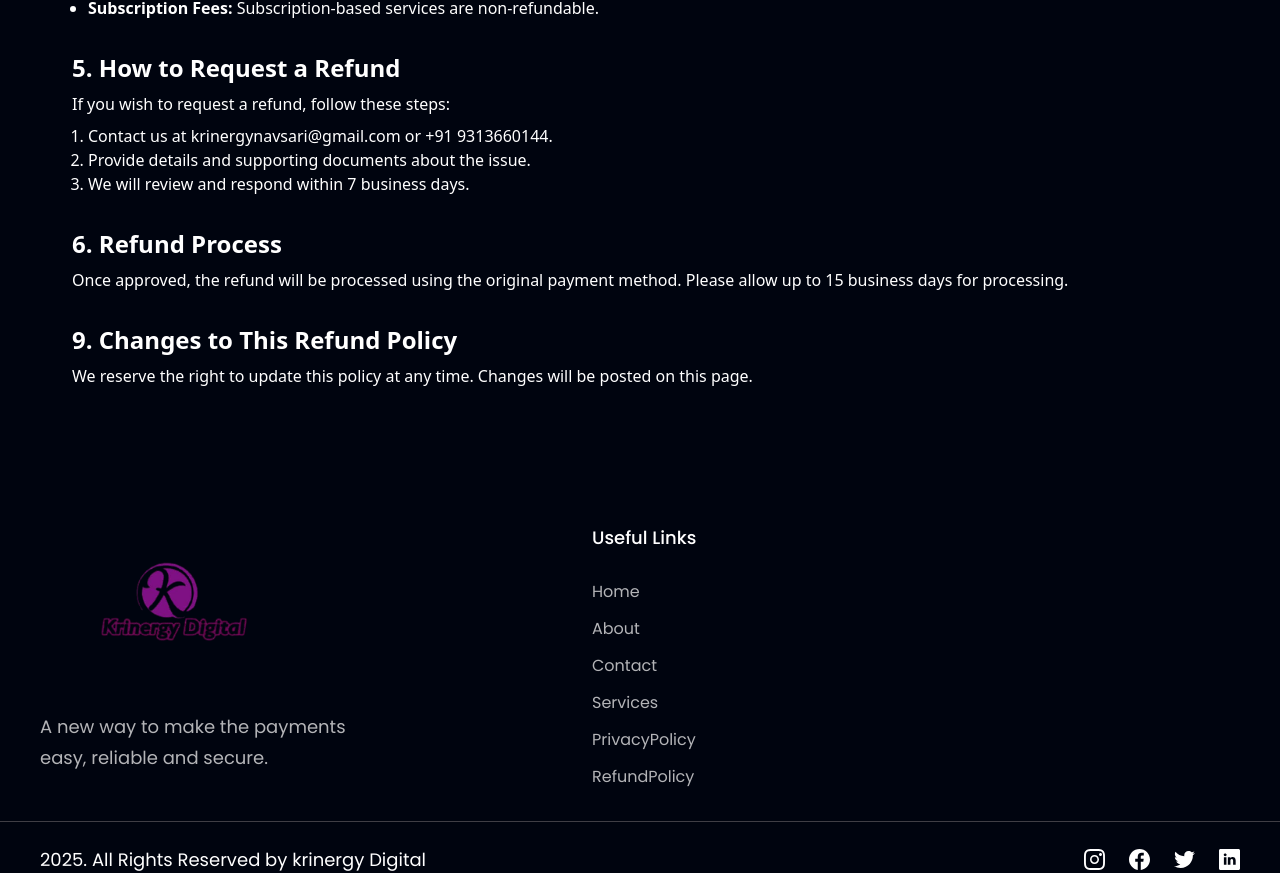
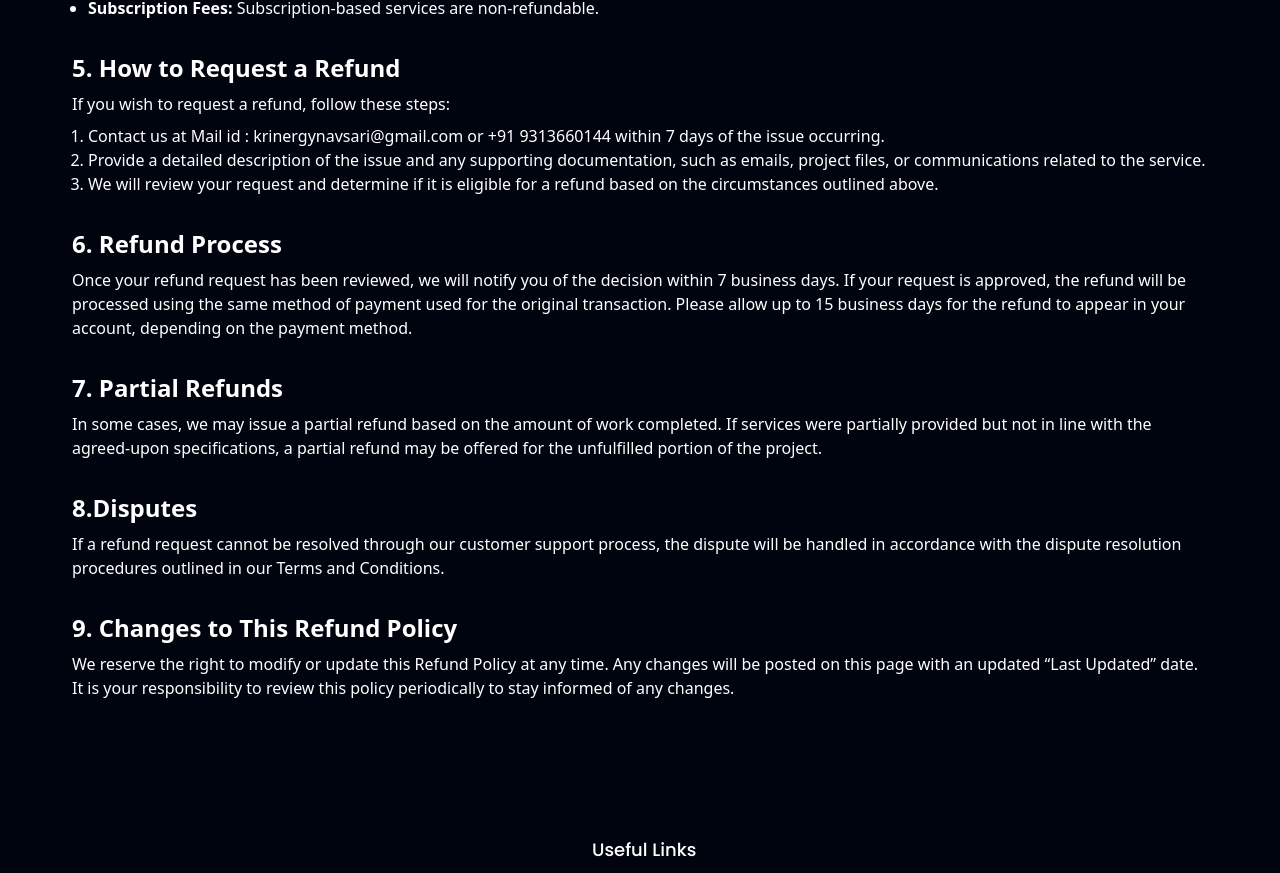
Before and after one commit to j2patel4545/Krinergy-Digital-Pendimng, a React (Vite) app: page /RefundPolicy in a window 1280 px wide. Shown: the part 696-1569 px from the top of the page. Built offline with nearby package versions, Linux system fonts and the light colour scheme.

Commit message:
RefundPolicy.jsx

```diff
--- a/src/Pages/RefundPolicy.jsx
+++ b/src/Pages/RefundPolicy.jsx
@@ -95,25 +95,37 @@ const RefundPolicy = () => {
         <h2 className="text-2xl font-semibold mb-2">5. How to Request a Refund</h2>
         <p>If you wish to request a refund, follow these steps:</p>
         <ul className="list-decimal ml-4 mt-2">
-          <li>Contact us at krinergynavsari@gmail.com or +91 9313660144.</li>
-          <li>Provide details and supporting documents about the issue.</li>
-          <li>We will review and respond within 7 business days.</li>
+          <li>Contact us at Mail id : krinergynavsari@gmail.com or +91 9313660144 within 7 days of the issue occurring.
+          </li>
+          <li>Provide a detailed description of the issue and any supporting documentation, such as emails, project files, or communications related to the service.
+          </li>
+          <li>We will review your request and determine if it is eligible for a refund based on the circumstances outlined above.</li>
         </ul>
       </motion.section>
 
       <motion.section className="mb-8" variants={fadeInUp}>
         <h2 className="text-2xl font-semibold mb-2">6. Refund Process</h2>
         <p>
-          Once approved, the refund will be processed using the original payment
-          method. Please allow up to 15 business days for processing.
+        Once your refund request has been reviewed, we will notify you of the decision within 7 business days. If your request is approved, the refund will be processed using the same method of payment used for the original transaction. Please allow up to 15 business days for the refund to appear in your account, depending on the payment method.
         </p>
+      </motion.section>
+      <motion.section className="mb-8" variants={fadeInUp}>
+        <h2 className="text-2xl font-semibold mb-2">7. Partial Refunds</h2>
+        <p>
+        In some cases, we may issue a partial refund based on the amount of work completed. If services were partially provided but not in line with the agreed-upon specifications, a partial refund may be offered for the unfulfilled portion of the project.
+
+</p>
+      </motion.section>
+      <motion.section className="mb-8" variants={fadeInUp}>
+        <h2 className="text-2xl font-semibold mb-2">8.Disputes</h2>
+        <p>
+        If a refund request cannot be resolved through our customer support process, the dispute will be handled in accordance with the dispute resolution procedures outlined in our Terms and Conditions.        </p>
       </motion.section>
 
       <motion.section className="mb-8" variants={fadeInUp}>
         <h2 className="text-2xl font-semibold mb-2">9. Changes to This Refund Policy</h2>
         <p>
-          We reserve the right to update this policy at any time. Changes will
-          be posted on this page.
+        We reserve the right to modify or update this Refund Policy at any time. Any changes will be posted on this page with an updated “Last Updated” date. It is your responsibility to review this policy periodically to stay informed of any changes.
         </p>
       </motion.section>
     </motion.div>
```
